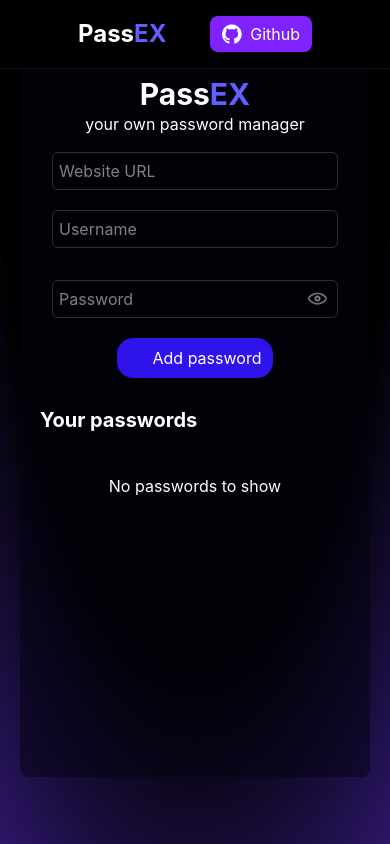
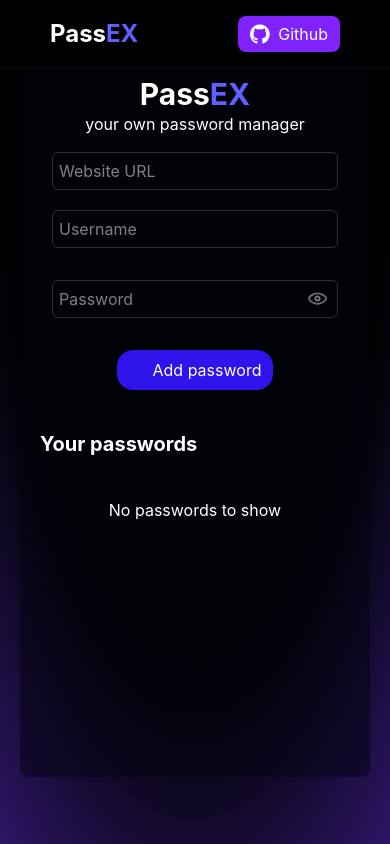
Before and after one commit to yogeshcodeshere/PassEX-password-manager, a React (Vite) app: page / in a window 390 px wide. Shown: the top 844 px of the page. Built offline with nearby package versions, Linux system fonts and the light colour scheme; some icons are missing.

Commit message:
button padding + links activated

```diff
--- a/src/components/Footer.jsx
+++ b/src/components/Footer.jsx
@@ -26,14 +26,14 @@ const Footer = () => {
             {/* Links */}
             <div className="flex gap-6 text-sm text-gray-400">
               <a
-                href="#"
+                href="https://onuvets.org/privacy-policy/?gad_source=1&gad_campaignid=23588296200&gbraid=0AAAAACTnmlXwYcyYUK539DVi0S7X9_aRF&gclid=CjwKCAjw0dPRBhAPEiwAE5vTTghjtxriyTudxlmOH5vOeLJI_3iNuZ3NU0pbf2YvczIm1onPPaTEERoCMYAQAvD_BwE"
                 className="transition duration-200 hover:text-indigo-400"
               >
                 Privacy
               </a>
 
               <a
-                href="https://github.com"
+                href="https://github.com/yogeshcodeshere"
                 target="_blank"
                 rel="noreferrer"
                 className="transition duration-200 hover:text-indigo-400"
@@ -42,7 +42,7 @@ const Footer = () => {
               </a>
 
               <a
-                href="#"
+                href="https://www.linkedin.com/in/yogesh-tanwar-48562730b/"
                 className="transition duration-200 hover:text-indigo-400"
               >
                 Contact
--- a/src/components/Manager.jsx
+++ b/src/components/Manager.jsx
@@ -152,7 +152,7 @@ const Manager = () => {
                                 </span>
                             </div>
                         </div>
-                        <div className="button flex justify-center">
+                        <div className="button flex justify-center md:py-0 py-3">
                             <button onClick={savePassword} className="flex justify-center items-center gap-1 bg-[#2f13eb] text-white px-3 py-2 rounded-2xl cursor-pointer hover:bg-[#412fe89d]">
                                 <lord-icon
                                     src="https://cdn.lordicon.com/gzqofmcx.json"
--- a/src/components/Navbar.jsx
+++ b/src/components/Navbar.jsx
@@ -3,7 +3,7 @@ import React from 'react'
 const Navbar = () => {
     return (
         <nav className='fixed top-0 z-50 w-full border-b border-white/5 bg-black/30 backdrop-blur-md text-white'>
-            <div className='mx-auto flex items-center justify-between max-w-[60%] md:justify-around  py-4'>
+            <div className='mx-auto flex items-center md:justify-between md:max-w-[60%] justify-around  py-4'>
 
                 <div className='font-bold text-2xl'>
 
```
